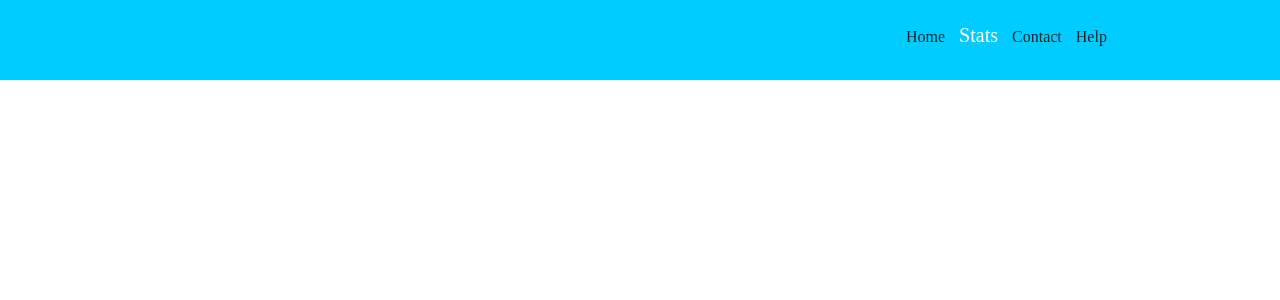
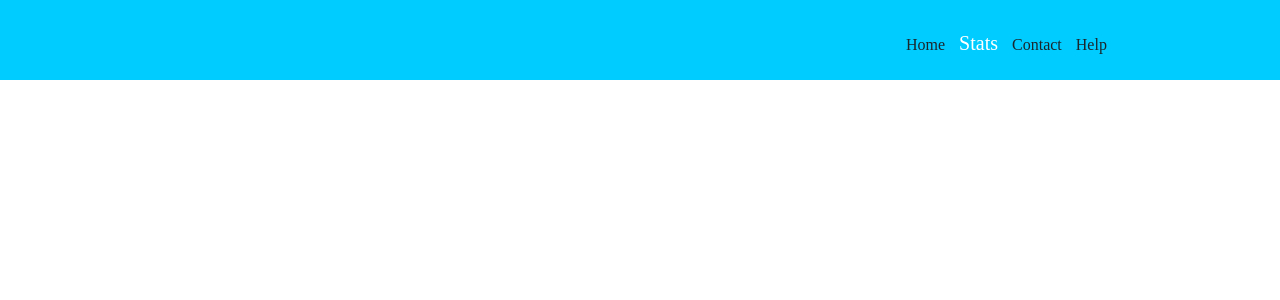
Before and after one commit to ArjunTrinadh05/WEB, a PHP site: page /statedata.php in a window 1280 px wide. Shown: the top 300 px of the page. Run offline with PHP 8.4, Linux system fonts and the light colour scheme.

Commit message:
fixed animation

```diff
--- a/css/stateData.css
+++ b/css/stateData.css
@@ -11,26 +11,25 @@
           height: auto;
           margin: 0;
           padding: 0;
-
 }
- .Header{
-      background-color: #00ccff;
+.header{
+    background-color: #00ccff;
    margin-right: 20px;
    width: 100%;
    height: 10%;
 }
-.Header ul li{
+.header ul li{
     display: inline;
     margin-left: 10px;
     position: relative;
-    top: 30%;
     left: 70%;
+    top: 40%;
 }
-.Header ul li a{
+.header ul li a{
     text-decoration: none;
     color: #1b262c;
 }
-.Header ul li a:hover{
+.header ul li a:hover{
     font-size: 20px;
     color: #fff;
 }
--- a/fun.html
+++ b/fun.html
@@ -33,6 +33,7 @@
     p{
         margin: 0;
         padding: 0%;
+        text-align:start ;
     }
     h2{
         margin: 0;
--- a/javascript/getStateData.js
+++ b/javascript/getStateData.js
@@ -1,4 +1,11 @@
-   function statedata() {
+function statedata() {
+    function styles(div,h3) {
+        div.style['background-color'] = "white";
+        div.style['width'] = "30%";
+        div.style['height'] = "40%";
+        div.style['margin'] = "10px";
+
+       }
             const htp = new XMLHttpRequest();
             htp.onreadystatechange = function() {
                 if (this.readyState == 4 && this.status == 200) {
@@ -10,9 +17,9 @@
                         var w = data123.data.regional[i].discharged;
                         var u = data123.data.regional[i].deaths;
                         var div = document.createElement('div')
-                        var node = document.createElement('h3');
-                        div.appendChild(node);
-                        node.appendChild(document.createTextNode(x));
+                        var heading = document.createElement('h3');
+                        div.appendChild(heading);
+                        heading.appendChild(document.createTextNode(x));
                         var nOp = document.createElement('p');
                         div.appendChild(nOp);
                         nOp.appendChild(document.createTextNode(y));
@@ -26,6 +33,7 @@
                         div.appendChild(nOd);
                         nOd.appendChild(document.createTextNode(u));
                         document.getElementById("statedata").appendChild(div);
+                        styles(div,heading);
                     }
                 }
             }
--- a/statedata.php
+++ b/statedata.php
@@ -11,7 +11,7 @@
 
 <body onload="statedata()">
     <div id="statedata"></div>
-    <div class="Header">
+
         <div class="header">
             <ul>
                 <li><a href="index.php">Home</a></li>
@@ -21,7 +21,7 @@
                 <li><a href="#">Help</a></li>
             </ul>
         </div>
-    </div>
+
 </body>
 
 </html>
```
